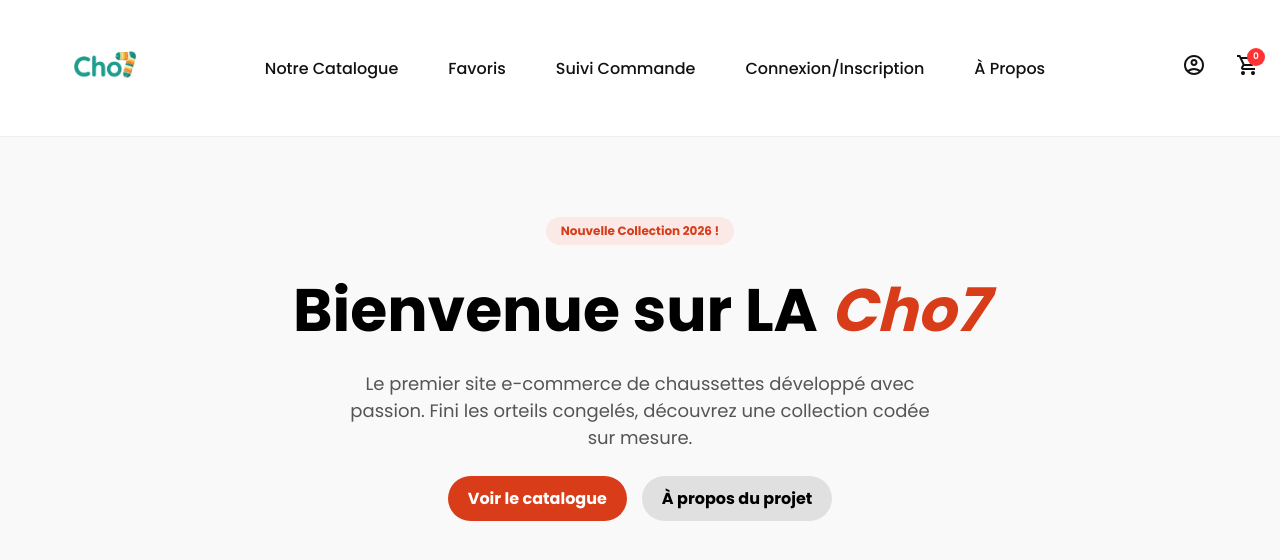
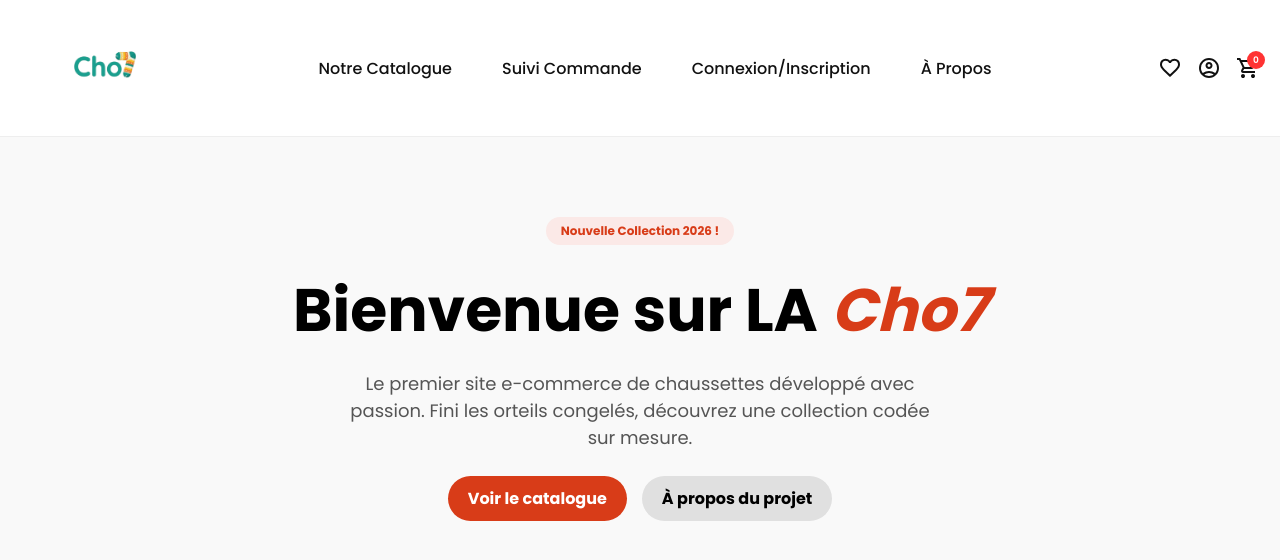
Before and after one commit to Harld9/livrables-boutique-js-cho7, a website: page app/frontend/pages/index.html in a window 1280 px wide. Drawn offline with Linux system fonts and the light colour scheme.

Commit message:
style: ajout logo favoris et suppresion du lien texte favoris de la navbar

```diff
--- a/app/frontend/pages/index.html
+++ b/app/frontend/pages/index.html
@@ -18,7 +18,6 @@
     <a href="/" id="lienlogo"><img src="/assets/imglogo/cho7.png" alt="Logo du site" id="logosite" /></a>
     <ul class="menu" id="listemenu">
       <li><a href="/catalogue">Notre Catalogue</a></li>
-      <li><a href="/favoris">Favoris</a></li>
       <li><a href="/commandes">Suivi Commande</a></li>
       <li>
         <a href="/connexion">Connexion/Inscription</a>
@@ -26,6 +25,8 @@
       <li><a href="/about">À Propos</a></li>
     </ul>
     <div class="icones">
+      <a href="/favoris"><img src="/assets/icons/favorite_24dp_111111_FILL0_wght400_GRAD0_opsz24.svg" alt="Logo Favoris"
+          id="logofavoris" /></a>
       <a href="/profil"><img src="/assets/icons/account_circle_24dp_111111_FILL0_wght400_GRAD0_opsz24.svg"
           alt="Logo Utilisateur" id="logoutilisateur" /></a>
       <div class="panier">
--- a/app/frontend/static/css/main.css
+++ b/app/frontend/static/css/main.css
@@ -32,6 +32,11 @@ body {
   height: 24px;
 }
 
+#logofavoris {
+  width: 24px;
+  height: 24px;
+}
+
 .icones {
   display: flex;
   gap: 15px;
@@ -55,15 +60,12 @@ body {
 
 .navbar {
   background-color: #ffffff;
-  /* Fond blanc pur */
   display: flex;
   align-items: center;
   justify-content: space-between;
   position: relative;
   padding: 15px 20px;
-  /* Un peu plus d'espace pour respirer */
   border-bottom: 1px solid #eeeeee;
-  /* Petite ligne grise très fine pour séparer la barre du reste */
 }
 
 .menu {
@@ -75,7 +77,6 @@ body {
   top: 100%;
   left: -20px;
   background-color: #ffffff;
-  /* Le menu déroulant devient blanc aussi */
   z-index: 10;
   border-bottom: 1px solid #eeeeee;
 }
@@ -85,7 +86,6 @@ body {
   background: none;
   border: none;
   color: #111111;
-  /* Le burger devient noir */
   cursor: pointer;
   font-size: 25px;
   flex: 1;
@@ -99,10 +99,13 @@ a {
   padding: 15px;
   text-decoration: none;
   color: #111111;
-  /* Les liens du menu deviennent noirs */
   font-weight: 500;
-  /* Texte un peu plus épais pour faire premium */
+}
 
+.icones a {
+  padding: 0;
+  display: flex;
+  align-items: center;
 }
 
 ul {
```
Also changed, not shown: app/frontend/pages/about.html (+2 -1 lines), app/frontend/pages/catalogue.html (+2 -1 lines), app/frontend/pages/commandes.html (+2 -1 lines), app/frontend/pages/connexion.html (+2 -1 lines), app/frontend/pages/erreur.html (+2 -1 lines), app/frontend/pages/inscription.html (+0 -1 lines), app/frontend/pages/panier.html (+2 -1 lines), app/frontend/pages/produit.html (+2 -1 lines), app/frontend/pages/profil.html (+3 -2 lines), app/frontend/static/assets/icons/favorite_24dp_111111_FILL0_wght400_GRAD0_opsz24.svg (added).
